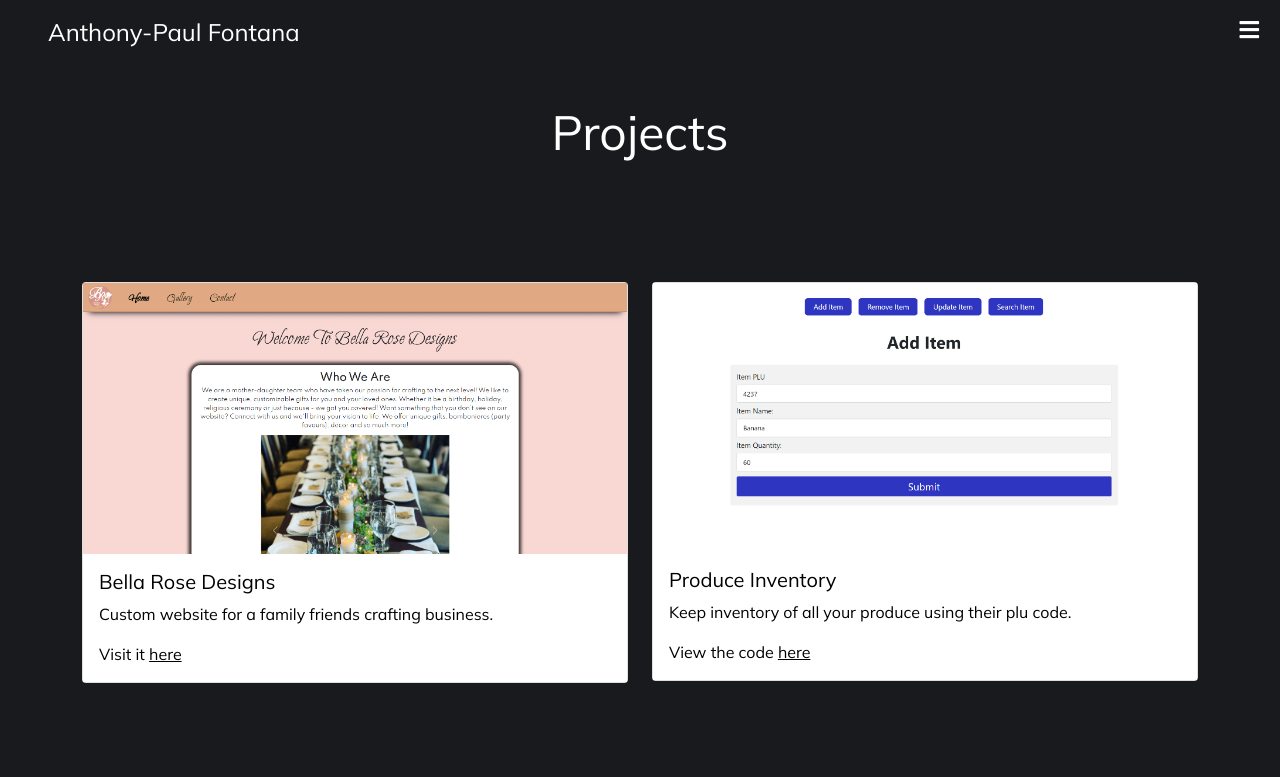
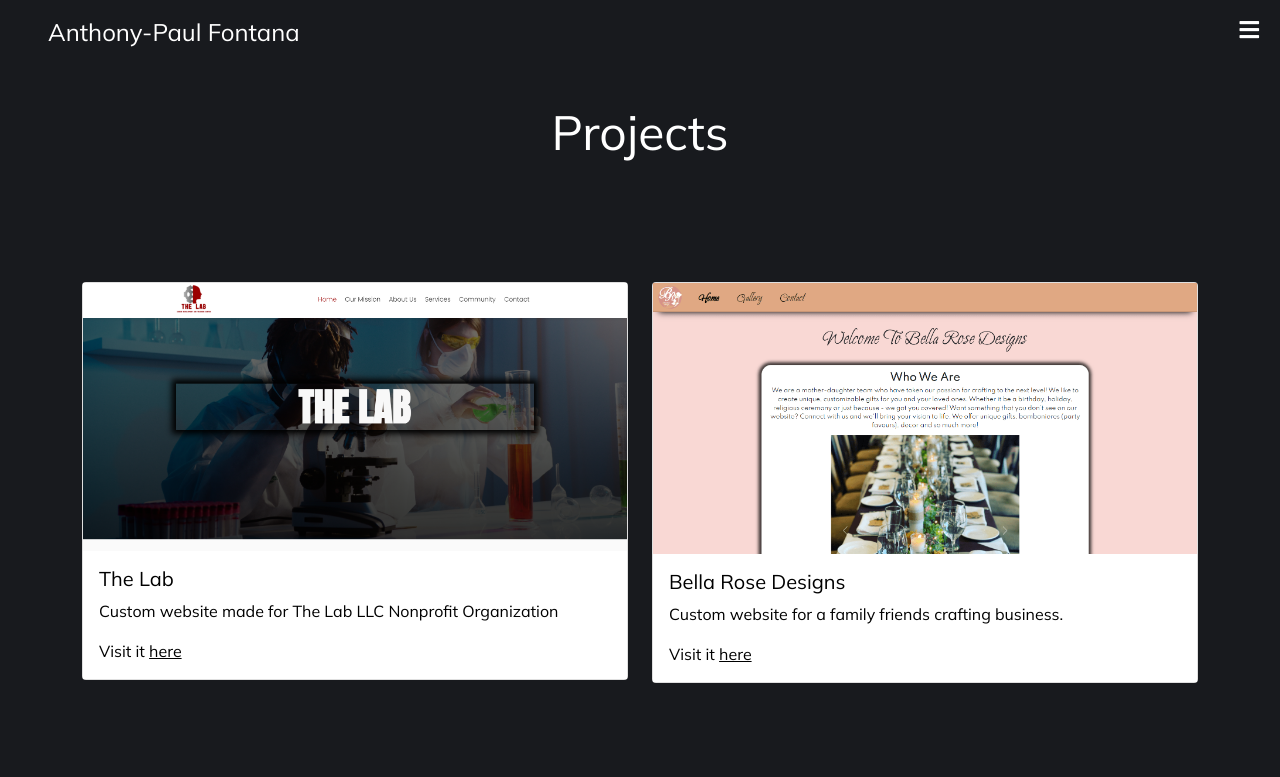
Before and after one commit to Anthony-29/personal-site, a Vue app: page /#/Projects in a window 1280 px wide. Shown: the top 777 px of the page. Built offline with nearby package versions, Linux system fonts and the light colour scheme.

Commit message:
Added the lab as a project

```diff
--- a/src/components/ProjectCards.vue
+++ b/src/components/ProjectCards.vue
@@ -1,6 +1,26 @@
 <template>
   <div class="container">
     <div class="row">
+      <div class="col-lg-6 col-md-12 card-wrapper">
+        <div class="card mb-3">
+          <img src="../assets/the-lab.png" alt="The Lab Website" />
+          <div class="card-body">
+            <h5 class="card-title">The Lab</h5>
+            <p class="card-text">Custom website made for The Lab LLC Nonprofit Organization</p>
+            <p class="card-text">
+              Visit it
+              <a
+                href="https://thelabllc.netlify.app"
+                class="card-links"
+                target="__blank"
+              >
+                here</a
+              >
+            </p>
+          </div>
+        </div>
+      </div>
+
       <div class="col-lg-6 col-md-12 card-wrapper">
         <div class="card mb-3">
           <img
@@ -19,30 +39,6 @@
                 class="card-links"
                 target="__blank"
                 >here</a
-              >
-            </p>
-          </div>
-        </div>
-      </div>
-      <div class="col-lg-6 col-md-12 card-wrapper">
-        <div class="card mb-3">
-          <img
-            src="../assets/produce-inventory-min.png"
-            alt="Produce Inventory"
-          />
-          <div class="card-body">
-            <h5 class="card-title">Produce Inventory</h5>
-            <p class="card-text">
-              Keep inventory of all your produce using their plu code.
-            </p>
-            <p class="card-text">
-              View the code
-              <a
-                href="https://github.com/Anthony-29/Inventory-App"
-                class="card-links"
-                target="__blank"
-              >
-                here</a
               >
             </p>
           </div>
```
Also changed, not shown: src/assets/the-lab.png (added).
